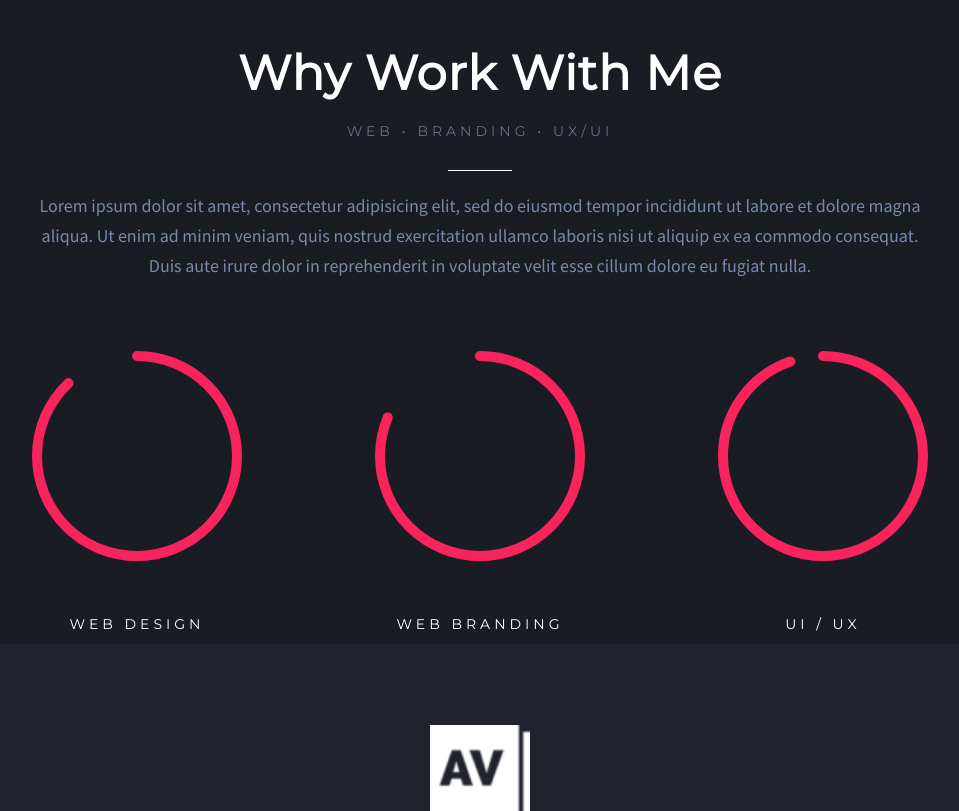
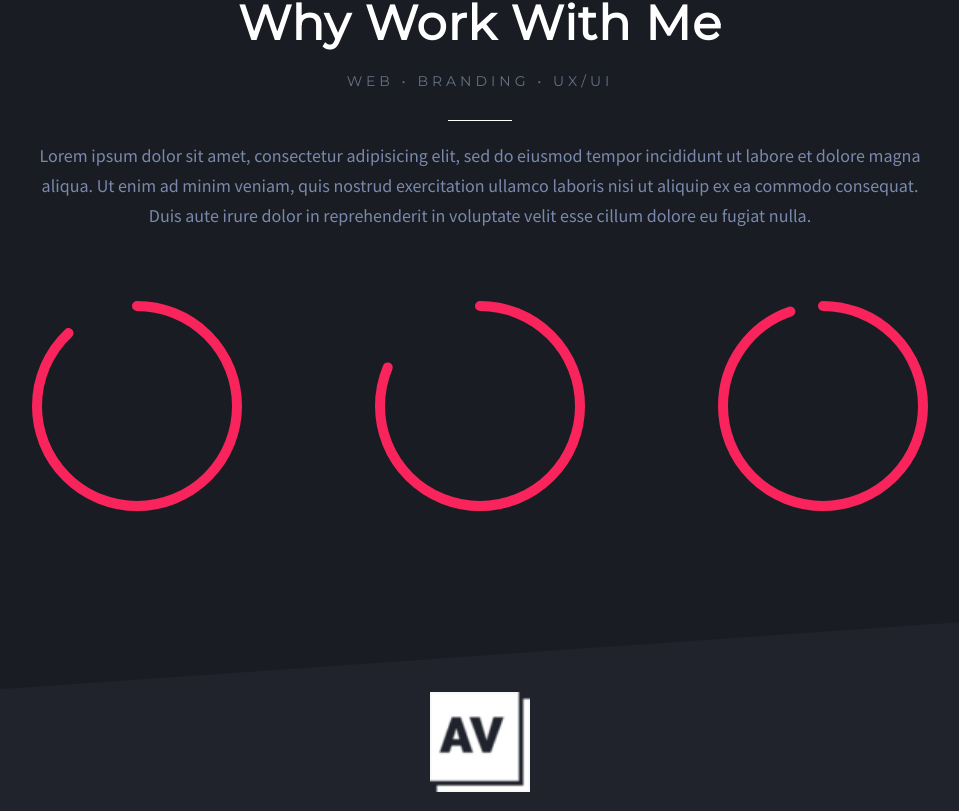
Before and after one commit to VitoMars/proj-html-vuejs, a Vue app: page / in a window 1280 px wide. Shown: the part 1733-2544 px from the top of the page, without its empty margins (160-1119 px from the left). Built offline with nearby package versions, Linux system fonts and the light colour scheme.

Commit message:
Inserimento e fix razor-blade

```diff
--- a/src/components/1_AboutMe.vue
+++ b/src/components/1_AboutMe.vue
@@ -57,24 +57,6 @@ export default {
 <style scoped lang="scss">
 @import "./style/colors.scss";
 
-.razor-blade {
-  position: relative;
-  width: 100%;
-  height: 150px;
-  background: $primary;
-}
-
-.razor-blade::after {
-  position: absolute;
-  width: 100%;
-  height: 100%;
-  content: "";
-  background: inherit;
-  inset: 0;
-  transform-origin: top left;
-  transform: skewY(4deg);
-}
-
 .AboutMe {
   padding-top: 90px;
   background-color: $primary;
@@ -105,4 +87,23 @@ p {
 h6 {
   color: $text-secondary;
 }
+
+// Razor-Blade
+.razor-blade {
+  position: relative;
+  width: 100%;
+  height: 100px;
+  background: $primary;
+}
+
+.razor-blade::after {
+  position: absolute;
+  width: 100%;
+  height: 100%;
+  content: "";
+  background: inherit;
+  inset: 0;
+  transform-origin: top left;
+  transform: skewY(4deg);
+}
 </style>
--- a/src/components/2_WorkWithMe.vue
+++ b/src/components/2_WorkWithMe.vue
@@ -49,6 +49,7 @@
         </div>
       </div>
     </div>
+    <div class="razor-blade"></div>
   </div>
 </template>
 
@@ -66,7 +67,6 @@ export default {
   align-items: center;
   text-align: center;
   padding-top: 200px;
-  height: 100vh;
   background-color: $secondary;
 }
 
@@ -146,4 +146,23 @@ p {
   font-size: 60px;
   color: $text-primary;
 }
+
+// Razor-Blade
+.razor-blade {
+  position: relative;
+  width: 100%;
+  height: 100px;
+  background: $secondary;
+}
+
+.razor-blade::after {
+  position: absolute;
+  width: 100%;
+  height: 100%;
+  content: "";
+  background: inherit;
+  inset: 0;
+  transform-origin: top right;
+  transform: skewY(-4deg);
+}
 </style>
```
